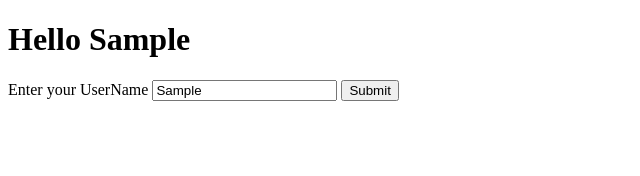
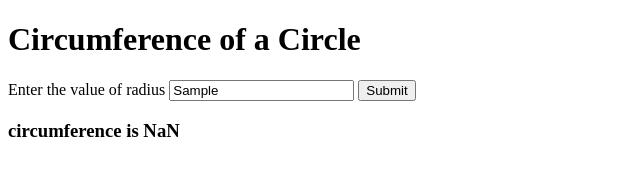
Before and after one commit to anikeshroyy/AdvanceJS, a plain HTML site: page 0_index.html in a window 1280 px wide. Both pictures are taken after typing "Sample" into the empty fields and a click on the button "Submit". Shown: the whole page, without its empty margins (0-640 px from the left). Drawn offline with Linux system fonts and the light colour scheme.

Commit message:
feat: add example of const

```diff
--- a/04_userInput.js
+++ /dev/null
@@ -1,11 +0,0 @@
-let userName;
-
-document.getElementById("mySubmit").onclick = function () {
-    userName = document.getElementById("myText").value;
-    document.getElementById("myH1").textContent = `Hello ${userName}`;
-    console.log(userName);
-};
-
-// let userName2;
-// userName2 = window.prompt("Enter Your UserName");
-// console.log(userName2);
--- a/0_index.html
+++ b/0_index.html
@@ -4,16 +4,27 @@
 <head>
     <meta charset="UTF-8">
     <meta name="viewport" content="width=device-width, initial-scale=1.0">
-    <title>AdvanceJS</title>
+    <title>Document</title>
 </head>
 
 <body>
-    <h1 id="myH1">Welcome</h1>
-    <label for="">Enter your UserName</label>
-    <input type="text" id="myText">
-    <button id="mySubmit">Submit</button>
+    <h1>Circumference of a Circle</h1>
+    <label for="">Enter the value of radius</label>
+    <input type="text" id="inputRadius">
+    <button id="submitBtn">Submit</button>
+<h3 id="result">this is the result</h3>
+    <script>
+        const PI = 3.14;
+        let radius;
+        let circumference;
 
-    <script src="04_userInput.js"></script>
+        document.getElementById("submitBtn").onclick = function () {
+            radius = document.getElementById("inputRadius").value;
+            radius = Number(radius);
+            console.log(circumference = 2 * PI * radius);
+            document.getElementById("result").textContent = `circumference is ${circumference}`;
+        }
+    </script>
 </body>
 
 </html>
```
